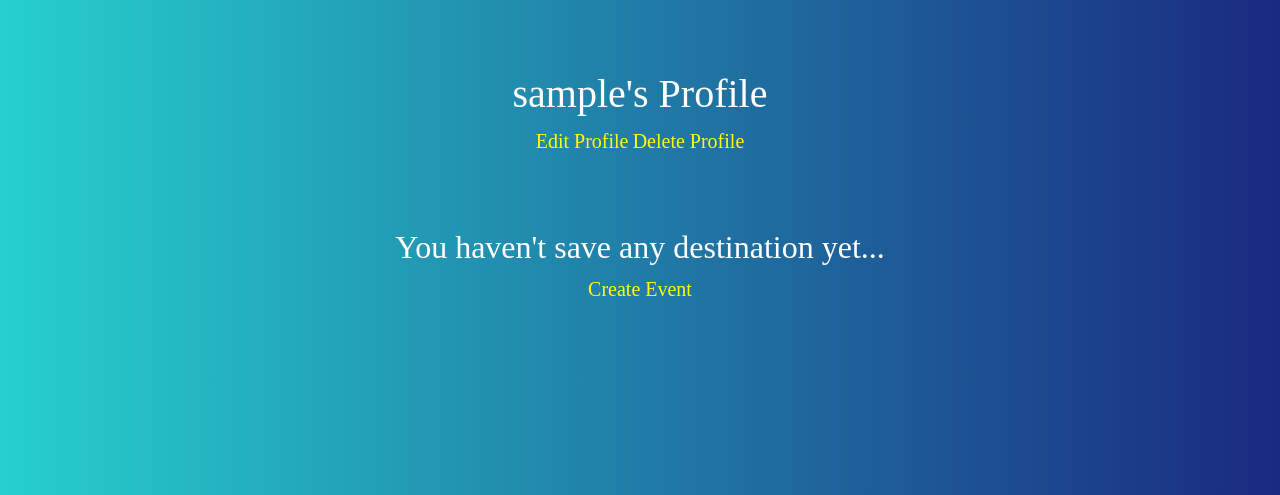
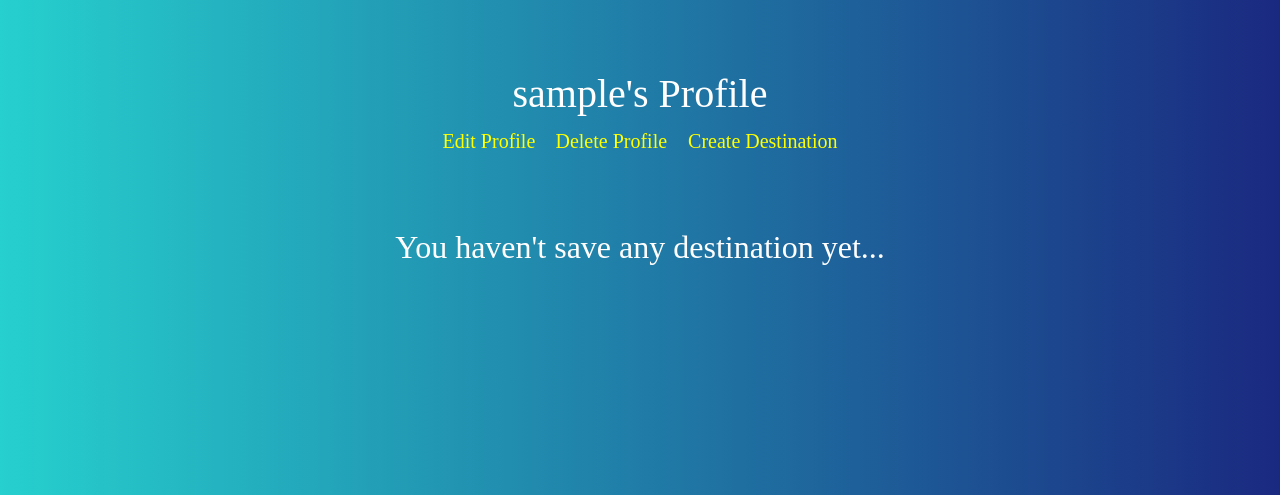
Before and after one commit to jas-sin82/next-destination-club-milestone-3, a Flask app: page /profile/1 in a window 1280 px wide. Shown: the part 130-625 px from the top of the page. Run offline with Flask 2, Linux system fonts and the light colour scheme; the visitor is signed in with stand-in values (Sample User, id 1); a database or web service that is not in the repository returns one stand-in record (values such as "Sample title"); some libraries are stand-ins or nearby versions.

Commit message:
style the create destination button

```diff
--- a/static/css/style.css
+++ b/static/css/style.css
@@ -504,7 +504,7 @@ textarea {
     text-decoration: none;
 }
 .delete-profile-1 {
-    color: yellow;
+
     font-family: 'Playfair Display SC', serif;
     text-decoration: none;
 }
--- a/templates/profile.html
+++ b/templates/profile.html
@@ -7,10 +7,12 @@
                 <h1 class="profile-name">
                     {{ username }}'s Profile
                 </h1>
-                <a href="{{ url_for('edit_profile', user_id=user_profile._id) }}" class="edit-profile">Edit Profile</a>
-                <a href="#" class="delete-profile" data-bs-toggle="modal" data-bs-target="#delete-user">
+                <a href="{{ url_for('edit_profile', user_id=user_profile._id) }}" class="edit-profile p-2">Edit
+                    Profile</a>
+                <a href="#" class="delete-profile p-2" data-bs-toggle="modal" data-bs-target="#delete-user">
                     Delete Profile
                 </a>
+                <a href="{{ url_for('add_destination') }}" class="edit-profile p-2">Create Destination</a>
                 <!-- warning mesasge & delete button -->
                 <div class="modal fade" id="delete-user" data-bs-backdrop="static" data-bs-keyboard="false"
                     tabindex="-1" aria-labelledby="staticBackdropLabel" aria-hidden="true">
@@ -50,8 +52,8 @@
                         {{ destination.destination_name }} </a>
                     <a class="btn btn-primary mt-2 "
                         href="{{ url_for('update_destination', destination_id=destination._id) }}">Edit Destination</a>
-                    <a class="delete-profile-1 btn btn-secondary mt-2"
-                        href=""  data-bs-toggle="modal" data-bs-target="#delete-destination">Delete
+                    <a class="delete-profile-1 btn btn-secondary mt-2" href="" data-bs-toggle="modal"
+                        data-bs-target="#delete-destination">Delete
                         Destination</a>
                     <!-- warning mesasge & delete button -->
                     <div class="modal fade" id="delete-destination" data-bs-backdrop="static" data-bs-keyboard="false"
@@ -70,8 +72,7 @@
                                     <button type="button" class="btn btn-secondary"
                                         data-bs-dismiss="modal">Cancel</button>
                                     <a class="btn btn-primary "
-                                        href="">Delete</a>
-
+                                        href="{{ url_for('remove_destination', destination_id=destination._id) }}">Delete</a>
                                 </div>
                             </div>
                         </div>
@@ -81,7 +82,6 @@
             {% else %}
             <div class="col mb-5 text-center profile-message">
                 <h2 class="profile-message mt-5">You haven't save any destination yet...</h2>
-                <a href="{{ url_for('add_destination') }}" class="edit-profile">Create Event</a>
             </div>
             {% endfor %}
         </div>
```
